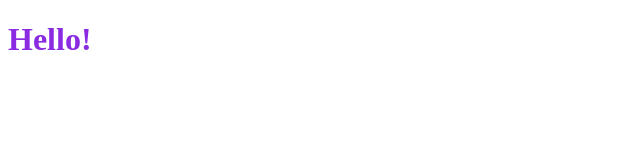
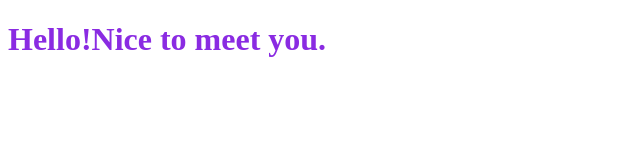
Before and after one commit to horikoshi0903/hellosite, a plain HTML site: page index.html in a window 1280 px wide. Shown: the whole page, without its empty margins (0-640 px from the left). Drawn offline with Linux system fonts and the light colour scheme; files that its build step writes are made by us from their sources.

Commit message:
Add files via upload

```diff
--- a/index.html
+++ b/index.html
@@ -9,6 +9,6 @@
   </title>
 </head>
 <body>
-<h1>Hello!</h1>
+<h1>Hello!Nice to meet you.</h1>
 </body>
 </html>
```
